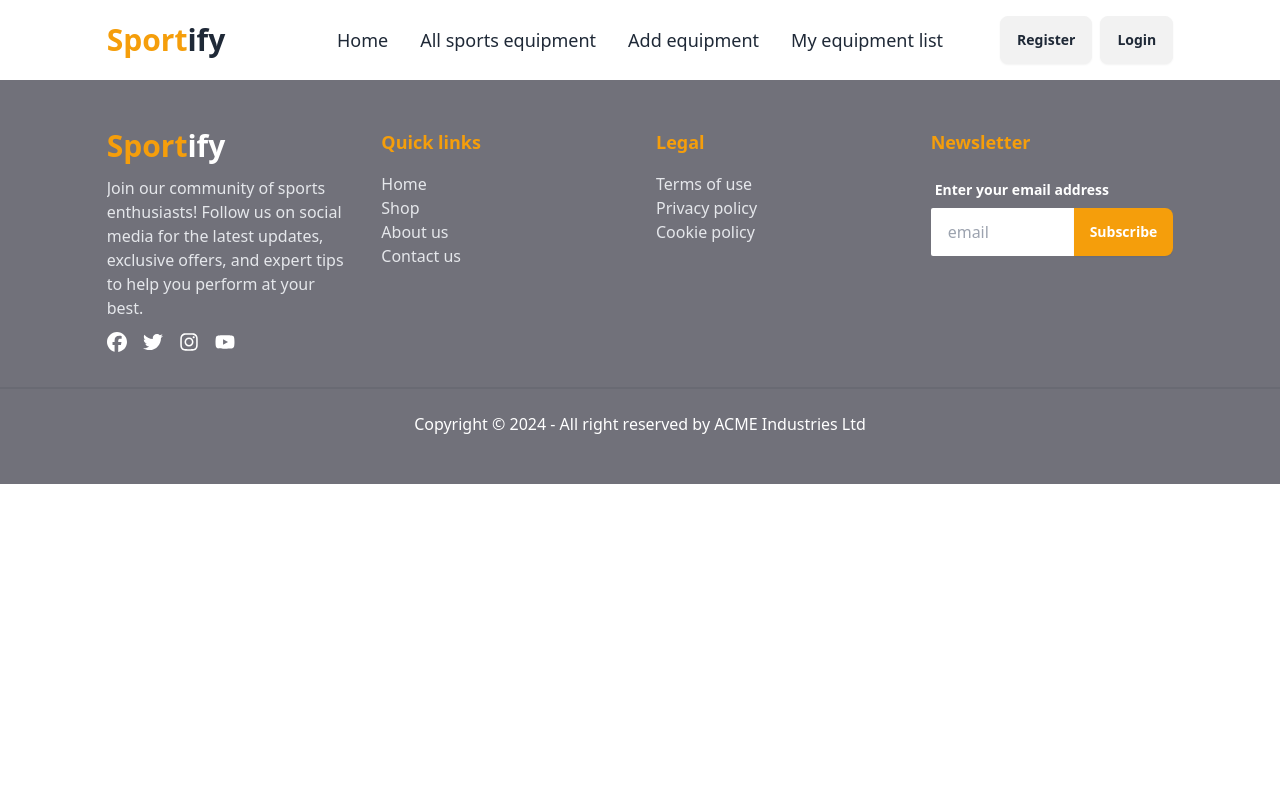
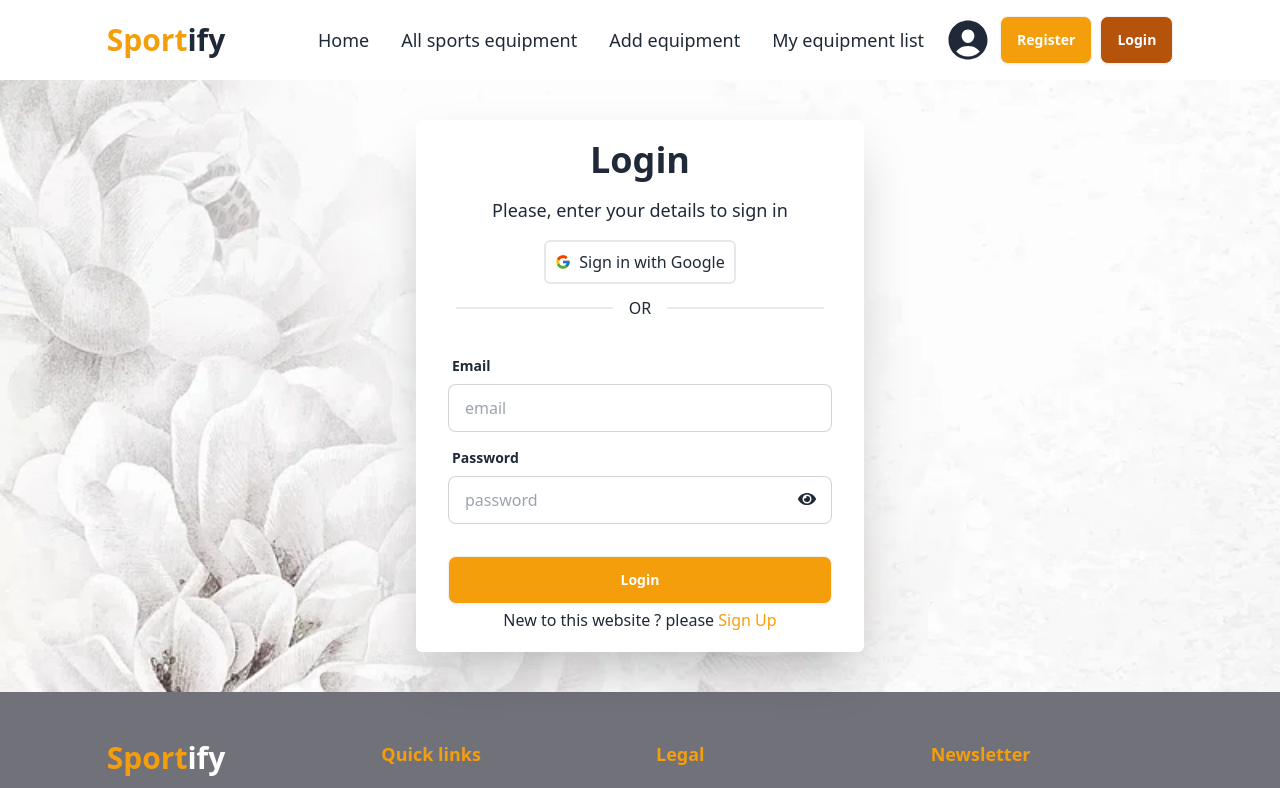
Before and after one commit to habibchy947/Sportify-Clients, a React (Vite) app: page /login in a window 1280 px wide. Shown: the top 788 px of the page. Built offline with nearby package versions, Linux system fonts and the light colour scheme; no server answers.

Commit message:
added login functionality

```diff
--- a/package.json
+++ b/package.json
@@ -20,6 +20,7 @@
     "react-hot-toast": "^2.4.1",
     "react-icons": "^5.4.0",
     "react-router-dom": "^7.0.2",
+    "react-tooltip": "^5.28.0",
     "sort-by": "^1.2.0",
     "swiper": "^11.1.15"
   },
--- a/src/Components/Navbar.jsx
+++ b/src/Components/Navbar.jsx
@@ -1,21 +1,24 @@
-import React, { useState } from 'react';
+import React, { useContext, useState } from 'react';
 import { Link, NavLink } from 'react-router-dom';
-
+import { AuthContext } from '../Provider/AuthProvider';
+import { IoPersonCircle } from "react-icons/io5";
+import { Tooltip as ReactTooltip } from 'react-tooltip'
 const Navbar = () => {
+    const { user , logOut} = useContext(AuthContext)
     const links =
         <>
-            <NavLink to='/' className={({isActive})=> `px-4  font-medium text-lg ${isActive ? 'text-warning' :""}`}>Home</NavLink>
-            <NavLink to='/allSportsEquipment' className={({isActive})=> `px-4 font-medium text-lg ${isActive ? 'text-warning' :""}`}>All sports equipment</NavLink>
-            <NavLink to='/addEquipment' className={({isActive})=> `px-4 font-medium text-lg ${isActive ? 'text-warning' :""}`}>Add equipment</NavLink>
-            <NavLink to='/myEquipment' className={({isActive})=> `px-4 font-medium text-lg ${isActive ? 'text-warning' :""}`}>My equipment list</NavLink>
+            <NavLink to='/' className={({ isActive }) => `px-4  font-medium text-lg ${isActive ? 'text-warning' : ""}`}>Home</NavLink>
+            <NavLink to='/allSportsEquipment' className={({ isActive }) => `px-4 font-medium text-lg ${isActive ? 'text-warning' : ""}`}>All sports equipment</NavLink>
+            <NavLink to='/addEquipment' className={({ isActive }) => `px-4 font-medium text-lg ${isActive ? 'text-warning' : ""}`}>Add equipment</NavLink>
+            <NavLink to='/myEquipment' className={({ isActive }) => `px-4 font-medium text-lg ${isActive ? 'text-warning' : ""}`}>My equipment list</NavLink>
 
         </>
-        const [toggle,setToggle] = useState(false)
+    const [toggle, setToggle] = useState(false)
     return (
         <div className="navbar bg-white px-0 w-10/12 mx-auto">
             <div className="navbar-start">
                 <div className="dropdown">
-                    <div onClick={()=>setToggle(!toggle)} tabIndex={0} role="button" className="btn btn-ghost lg:hidden">
+                    <div onClick={() => setToggle(!toggle)} tabIndex={0} role="button" className="btn btn-ghost lg:hidden">
                         <svg
                             xmlns="http://www.w3.org/2000/svg"
                             className="h-5 w-5"
@@ -32,7 +35,7 @@ const Navbar = () => {
                     <ul
                         tabIndex={0}
                         className={`menu ${toggle && 'hidden'} menu-sm dropdown-content  bg-white rounded-box z-[20] mt-3 w-52 p-2 shadow`}>
-                            {links}
+                        {links}
                     </ul>
                 </div>
                 <Link className="text-3xl font-bold"><span className='text-amber-500'>Sport</span>ify</Link>
@@ -43,8 +46,27 @@ const Navbar = () => {
                 </ul>
             </div>
             <div className="navbar-end gap-2">
-                <Link to='/register' className='btn'>Register</Link>
-                <Link to='/login' className='btn'>Login</Link>
+                {
+                    !user ? <span className='text-5xl'><IoPersonCircle /></span> : ''
+                }
+                {
+                    user && user?.email ?
+                        <div className='flex gap-2'>
+                            <div data-tooltip-id='tooltipName'><img className='h-12 w-12 rounded-full object-cover' src={user.photoURL} alt={user?.name} /></div>
+                            <span><button onClick={logOut} className='btn bg-neutral text-white'>Logout</button></span>
+                            <ReactTooltip
+                                id="tooltipName"
+                                place="bottom"
+                                variant="info"
+                                content={user?.displayName }
+                            />
+                        </div>
+                        :
+                        <>
+                            <Link to='/register' className='btn bg-amber-500 text-white'>Register</Link>
+                            <Link to='/login' className='btn bg-amber-700 text-white'>Login</Link>
+                        </>
+                }
             </div>
         </div>
     );
--- a/src/Pages/Login.jsx
+++ b/src/Pages/Login.jsx
@@ -1,9 +1,77 @@
-import React from 'react';
+import React, { useContext, useState } from 'react';
+// import toast from 'react-hot-toast';
+import { FaEye, FaEyeSlash } from 'react-icons/fa';
+import { AuthContext } from '../Provider/AuthProvider';
+import { FcGoogle } from 'react-icons/fc';
+import toast from 'react-hot-toast';
+import { Link, useNavigate } from 'react-router-dom';
 
 const Login = () => {
+    const [eye, setEye] = useState(false)
+    const {setUser,googleSignIn,signInUser} = useContext(AuthContext)
+    const navigate = useNavigate()
+    const handleGoogleLogin = (e) => {
+        e.preventDefault()
+        googleSignIn()
+        .then(() => {
+            toast.success('you are logged in')
+            navigate('/')
+        })
+        .catch((error)=>{
+            toast.error(error)
+        })
+    }
+    const handleSignIn = (e) =>{
+        e.preventDefault()
+        const form = e.target
+        const email = form.email.value
+        const password = form.password.value
+        signInUser(email,password)
+        .then(result => {
+            console.log(result.user)
+            setUser(result.user)
+            toast.success('you are logged in')
+            e.target.reset()
+            navigate('/')
+        })
+        .catch(err => {
+            console.log(err)
+            toast.error('your password or email is not valid')
+        })
+    }
     return (
-        <div>
-
+        <div className="bg-loginImg bg-no-repeat bg-cover flex items-center justify-center py-10">
+            <div className="card bg-base-100 rounded-md w-10/12   max-w-md shrink-0 shadow-2xl">
+                <div className='px-10 pt-5 text-center space-y-4'>
+                    <h1 className='text-4xl font-bold'>Login</h1>
+                    <p className='text-lg'>Please, enter your details to sign in</p>
+                    <div onClick={handleGoogleLogin} className='flex items-center hover:cursor-pointer hover:bg-slate-100 gap-2 justify-center w-48 mx-auto px-1 py-2 border-2 rounded-md'><span><FcGoogle /></span>Sign in with Google</div>
+                    <div className="divider">OR</div>
+                </div>
+                <form onSubmit={handleSignIn} className="card-body pb-1">
+                    <div className="form-control">
+                        <label className="label">
+                            <span className="label-text font-semibold">Email</span>
+                        </label>
+                        <input type="email" name='email' placeholder="email" className="input input-bordered" required />
+                    </div>
+                    <div className="form-control relative">
+                        <label className="label">
+                            <span className="label-text font-semibold">Password</span>
+                        </label>
+                        <input type={eye ? 'text' : 'password'} name='password' placeholder="password" className="input  input-bordered" required />
+                        <span onClick={() => setEye(!eye)} className='absolute right-4 bottom-4 text-lg'>
+                            {
+                                eye ? <FaEyeSlash /> : <FaEye />
+                            }
+                        </span>
+                    </div>
+                    <div className="form-control mt-6">
+                        <button className="btn bg-amber-500 text-white font-semibold">Login</button>
+                    </div>
+                </form>
+                <p className='text-center pb-5'>New to this website ? please <Link className='text-amber-500' to='/register'>Sign Up</Link></p>
+            </div>
         </div>
     );
 };
--- a/src/Pages/Register.jsx
+++ b/src/Pages/Register.jsx
@@ -3,34 +3,52 @@ import toast from 'react-hot-toast';
 import { FaEye, FaEyeSlash } from 'react-icons/fa';
 import { FcGoogle } from "react-icons/fc";
 import { AuthContext } from '../Provider/AuthProvider';
+import { Link, useNavigate } from 'react-router-dom';
 
 const Register = () => {
-    const {createUser} = useContext(AuthContext)
+    const {createUser,updateUser,setUser,googleSignIn} = useContext(AuthContext)
     const [eye, setEye] = useState(false)
-
-    const handleSignIn=(e)=>{
+    const navigate = useNavigate()
+    const handleGoogle = (e) => {
+        e.preventDefault()
+        googleSignIn()
+        .then(() => {
+            toast.success('you are logged in')
+            navigate('/')
+        })
+    }
+    const handleSignUp=(e)=>{
         e.preventDefault()
         const form = e.target
         const name = form.name.value
         const email = form.email.value
         const photo = form.photo.value
         const password = form.password.value
-        const user = {name,email,password,photo}
-        console.log(user)
 
         if(!/^(?=.*[a-z])(?=.*[A-Z]).{6,}$/.test(password)){
             toast.error('Your password must have a lowerCase , an upperCase letter and at least 6 character')
             return
-        }else{
-            toast.success('your account has been created')
         }
 
         createUser(email,password)
         .then(result =>{
             console.log(result.user)
+            setUser(result.user)
+            toast.success('your account has been created')
+            updateUser({
+                displayName:name,
+                photoURL:photo
+            })
+            .then(() =>{
+                navigate("/")
+                e.target.reset()
+            })
+            .catch(error => {
+                toast.error(error)
+            })
         })
-        .catch(error => {
-            console.log(error)
+        .catch(() => {
+            toast.error("your email or password is not valid")
         })
     }
     return (
@@ -38,12 +56,12 @@ const Register = () => {
             <div className="card bg-base-100 rounded-md w-10/12   max-w-md shrink-0 shadow-2xl">
                 <div className='px-10 pt-5 text-center space-y-4'>
                     <h1 className='text-4xl font-bold'>Register</h1>
-                    <p className='text-lg'>Please, enter your details to sign in</p>
-                    <div className='flex items-center hover:cursor-pointer hover:bg-slate-100 gap-2 justify-center w-48 mx-auto px-1 py-2 border-2 rounded-md'><span><FcGoogle /></span>Sign in with Google</div>
+                    <p className='text-lg'>Please, enter your details to sign up</p>
+                    <div onClick={handleGoogle} className='flex items-center hover:cursor-pointer hover:bg-slate-100 gap-2 justify-center w-48 mx-auto px-1 py-2 border-2 rounded-md'><span><FcGoogle /></span>Sign up with Google</div>
                     <div className="divider">OR</div>
                     <p className='text-xl'>Create an account</p>
                 </div>
-                <form onSubmit={handleSignIn} className="card-body">
+                <form onSubmit={handleSignUp} className="card-body">
                     <div className="form-control">
                         <label className="label">
                             <span className="label-text font-semibold">Name</span>
@@ -77,6 +95,7 @@ const Register = () => {
                         <button className="btn bg-amber-500 text-white font-semibold">Register</button>
                     </div>
                 </form>
+                <p className='text-center pb-4 text-xl font-semibold'>Already have an account ?  please<span className='text-amber-500'> <Link to='/login'>Login</Link></span></p>
             </div>
         </div>
     );
--- a/src/Provider/AuthProvider.jsx
+++ b/src/Provider/AuthProvider.jsx
@@ -1,28 +1,44 @@
-import { createUserWithEmailAndPassword, signInWithEmailAndPassword, signOut } from 'firebase/auth';
-import React, { createContext, useState } from 'react';
+import { createUserWithEmailAndPassword, GoogleAuthProvider, onAuthStateChanged, signInWithEmailAndPassword, signInWithPopup, signOut, updateProfile } from 'firebase/auth';
+import React, { createContext, useEffect, useState } from 'react';
 import auth from '../Firebase/firebase-init';
 export const AuthContext = createContext(null)
-const AuthProvider = ({children}) => {
-    const [user,setUser] = useState(null)
-    const [loading,setLoading] = useState(true)
+const AuthProvider = ({ children }) => {
+    const [user, setUser] = useState(null)
+    const [loading, setLoading] = useState(true)
+    const provider = new GoogleAuthProvider()
+    const googleSignIn = () => {
+        return signInWithPopup(auth, provider)
+    }
+    const createUser = (email, password) => {
+        return createUserWithEmailAndPassword(auth, email, password)
+    }
 
-    const createUser =(email,password)=>{
-        setLoading(true)
-        return createUserWithEmailAndPassword(auth,email,password)
+    const updateUser = (updateInfo) => {
+        return updateProfile(auth.currentUser, updateInfo)
     }
-    const signInUser = (email,password)=>{
-        setLoading(true)
-        return signInWithEmailAndPassword(auth,email,password)
+    const signInUser = (email, password) => {
+        return signInWithEmailAndPassword(auth, email, password)
     }
 
     const logOut = () => {
-        setLoading(true)
         return signOut(auth)
     }
+
+
+    useEffect(() => {
+        const unSubscribe = onAuthStateChanged(auth, currentUser => {
+            setUser(currentUser)
+        })
+        return () => {
+            unSubscribe()
+        }
+    }, [])
     const authInfo = {
         user,
         setUser,
+        googleSignIn,
         createUser,
+        updateUser,
         signInUser,
         logOut,
         loading,
--- a/src/main.jsx
+++ b/src/main.jsx
@@ -11,10 +11,10 @@ createRoot(document.getElementById('root')).render(
   <StrictMode>
     <AuthProvider>
       <RouterProvider router={router}></RouterProvider>
-      <Toaster
-        position="top-center"
-        reverseOrder={false}
-      />
     </AuthProvider>
+    <Toaster
+      position="top-center"
+      reverseOrder={false}
+    />
   </StrictMode>,
 )
```
Also changed, not shown: src/Components/PrivateRoute.jsx (added, +13 -0 lines), 1 other file (tests, documents, lock files or other folders).
